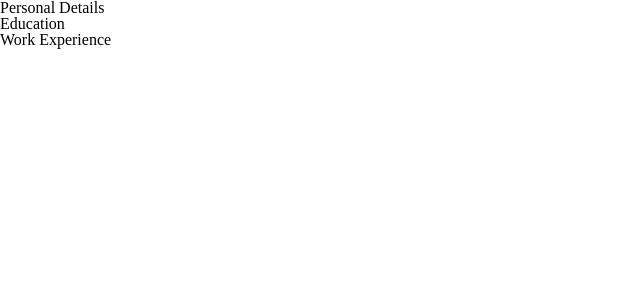
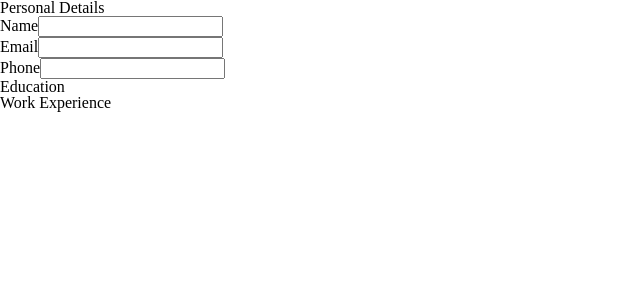
Before and after one commit to RoyalF4/odin-cv-application, a React (Vite) app: page / in a window 1280 px wide. Shown: the top 300 px of the page, without its empty margins (0-640 px from the left). Built offline with nearby package versions, Linux system fonts and the light colour scheme.

Commit message:
Add inputs to PersonalDetail

```diff
--- a/src/components/EditPersonal.jsx
+++ b/src/components/EditPersonal.jsx
@@ -1,5 +1,44 @@
+import { useState } from 'react';
+
 function EditPersonal() {
-  return <div className="edit-personal-container"></div>;
+  const [name, setName] = useState('');
+  const [email, setEmail] = useState('');
+  const [phone, setPhone] = useState('');
+
+  return (
+    <div className="edit-personal-container">
+      <div className="input-container">
+        <label>
+          Name
+          <input
+            type="text"
+            value={name}
+            onChange={(e) => setName(e.target.value)}
+          />
+        </label>
+      </div>
+      <div className="input-container">
+        <label>
+          Email
+          <input
+            type="email"
+            value={email}
+            onChange={(e) => setEmail(e.target.value)}
+          />
+        </label>
+      </div>
+      <div className="input-container">
+        <label>
+          Phone
+          <input
+            type="tel"
+            value={phone}
+            onChange={(e) => setPhone(e.target.value)}
+          />
+        </label>
+      </div>
+    </div>
+  );
 }
 
 export default EditPersonal;
```
